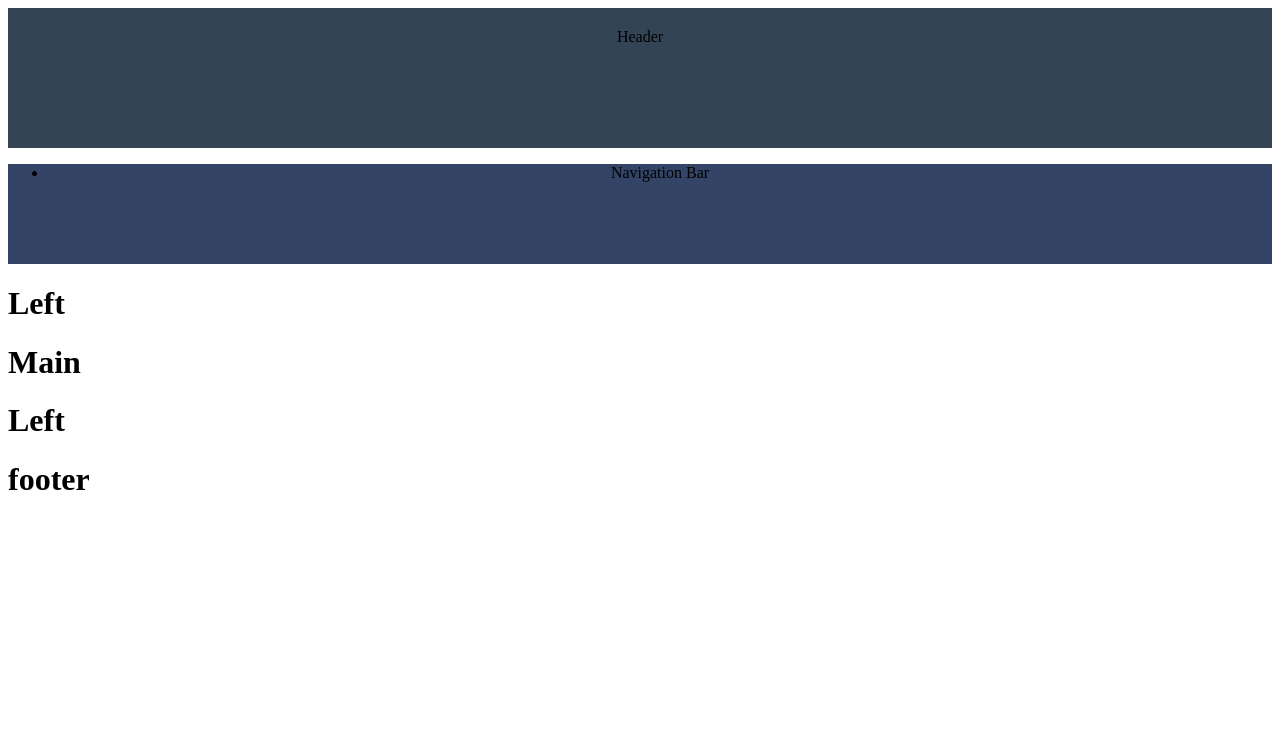
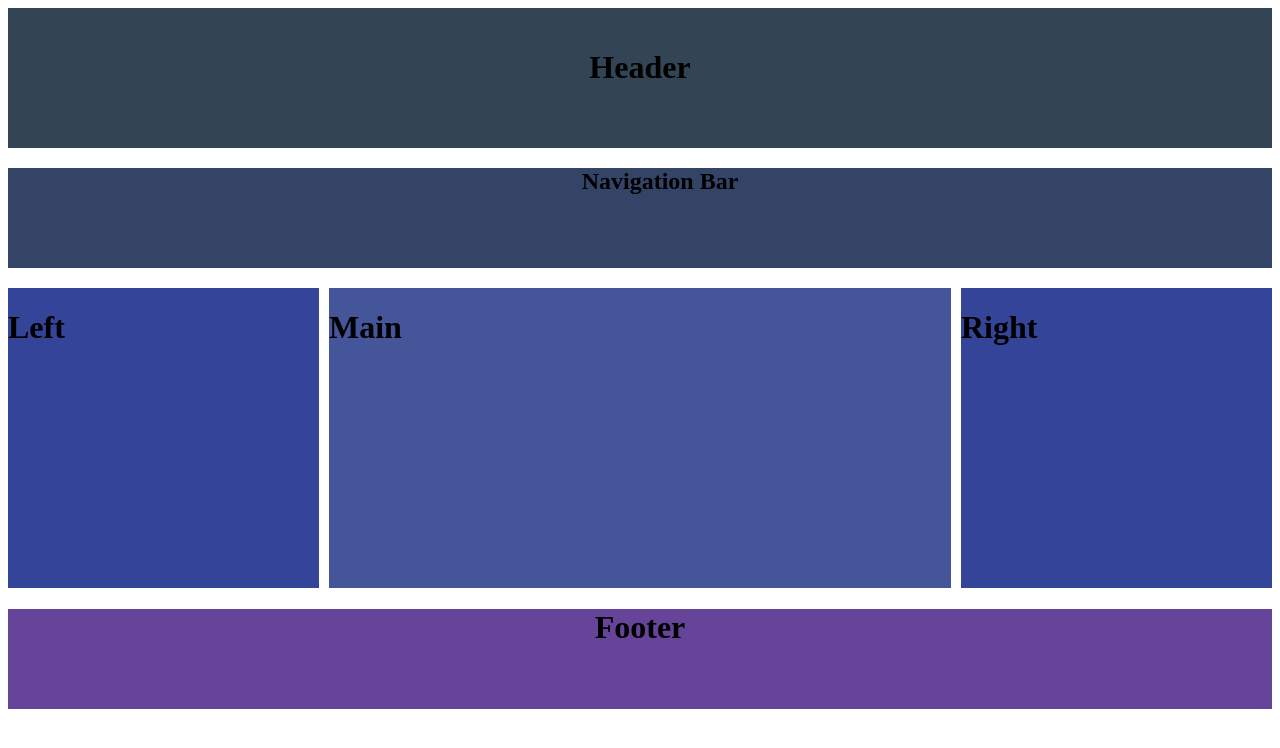
Before and after one commit to GeniusTakoyaki/ass-1-basic-html-layout, a plain HTML site: page index.html in a window 1280 px wide. Drawn offline with Linux system fonts and the light colour scheme.

Commit message:
another update

```diff
--- a/index.html
+++ b/index.html
@@ -5,31 +5,32 @@
         <title>Elective 3 Assignment</title>
     </head>
     <body>
-    <header style="height: 100px; background-color:#345; text-align: center; padding: 20px;"
-        >Header</header>
+    <header style="height: 100px; background-color:#345; text-align: center; padding: 20px;">
+        <h1>Header</h1>
+    </header>
 
     <nav style="text-align: center; background-color:#346; height: 100px">
         <ul>
-            <li>Navigation Bar</li>
+            <h1>Navigation Bar</h1>
         </ul>
     </nav>
 
-    <div class="container" style="">
-        <div class="sidecontentLeft">
+    <div class="container" style="display: flex; margin-top: 20px; margin-bottom: 20px;">
+        <div class="sidecontentLeft" style="flex: 1; height: 300px; background-color: #349; margin-right: 10px;">
             <h1>Left</h1>
         </div>
 
-        <div class="Main Content">
+        <div class="Main Content" style="flex: 2; height: 300px; background-color: #459; margin-right: 10px;">
             <h1>Main</h1>
         </div>
 
-        <div class="sidecontentRight">
-            <h1>Left</h1>
+        <div class="sidecontentRight" style="flex: 1; height: 300px; background-color: #349;">
+            <h1>Right</h1>
         </div>
     </div>
 
-    <footer>
-        <h1>footer</h1>
+    <footer style="height: 100px; background-color: #649; text-align: center;">
+        <h1>Footer</h1>
     </footer>
     </body>
 </html>
```
